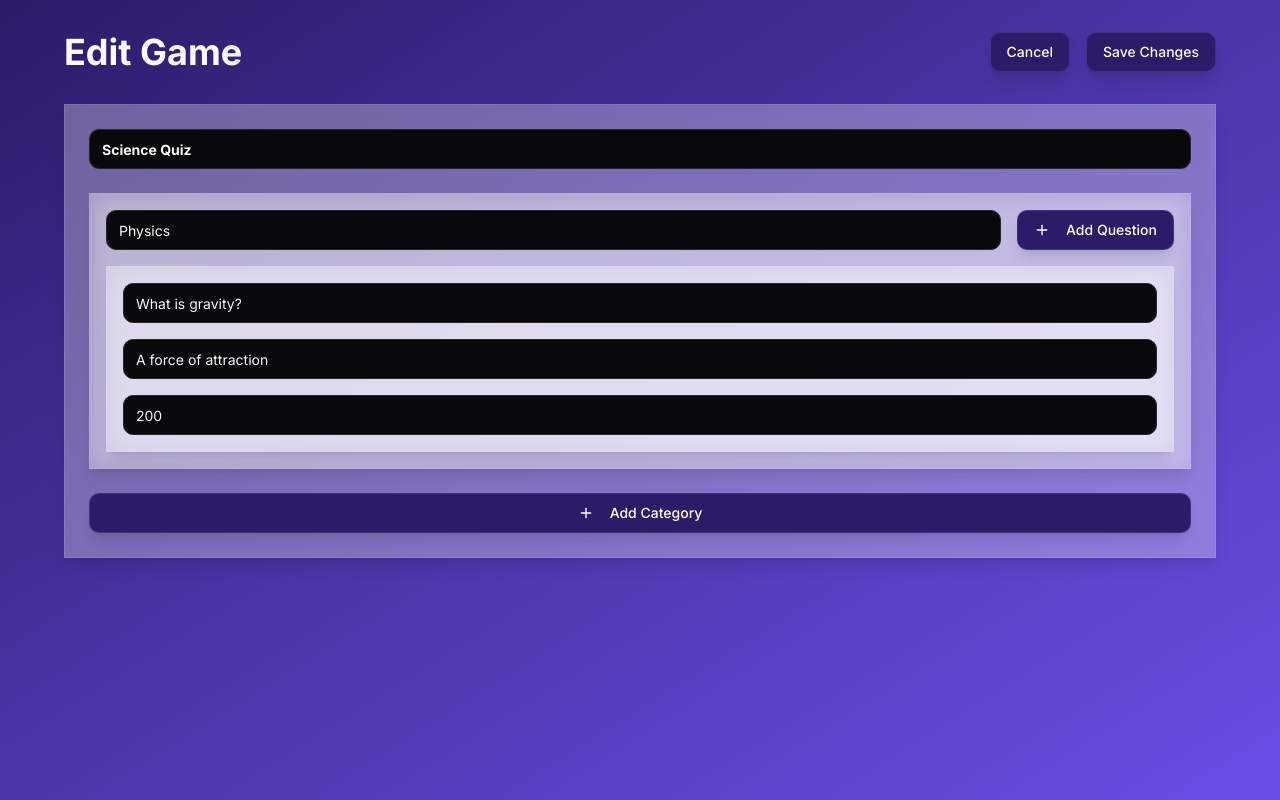
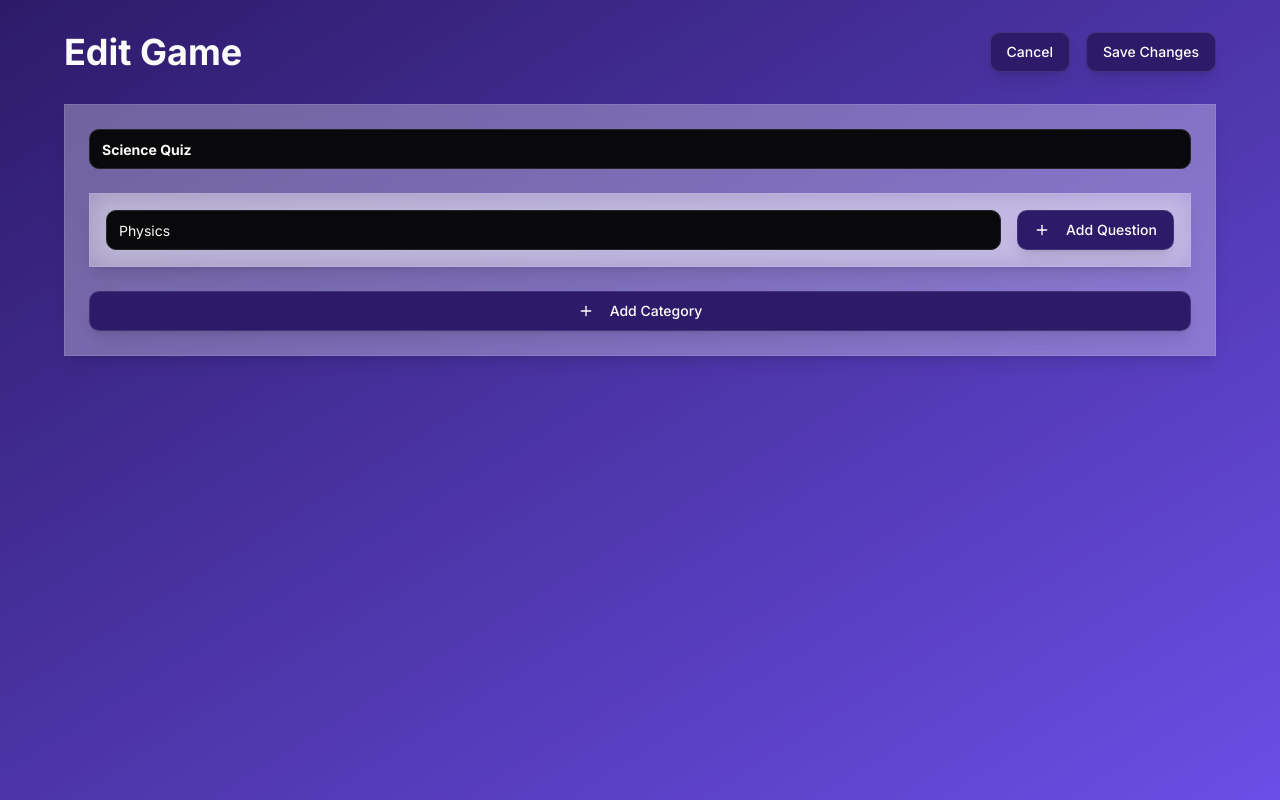
Before and after one commit to wlanhage/jeopardy-game, a React (Vite) app: page /games/1/edit in a window 1280 px wide. Built offline with nearby package versions, Linux system fonts and the light colour scheme.

Commit message:
Fix category box behavior
Updated the category box functionality to minimize upon clicking, hiding the questions and answers within.
[skip gpt_engineer]

```diff
--- a/src/pages/EditGame.tsx
+++ b/src/pages/EditGame.tsx
@@ -2,14 +2,14 @@ import { useState } from "react";
 import { useParams, useNavigate } from "react-router-dom";
 import { Button } from "@/components/ui/button";
 import { Input } from "@/components/ui/input";
-import { Plus, X } from "lucide-react";
+import { Plus } from "lucide-react";
 import { toast } from "sonner";
+import { Collapsible, CollapsibleContent, CollapsibleTrigger } from "@/components/ui/collapsible";
 
 const EditGame = () => {
   const { id } = useParams();
   const navigate = useNavigate();
 
-  // Mock data - replace with actual data fetching
   const [title, setTitle] = useState("Science Quiz");
   const [categories, setCategories] = useState([
     { id: 1, name: "Physics", questions: [
@@ -65,7 +65,6 @@ const EditGame = () => {
   };
 
   const handleSave = () => {
-    // TODO: Implement save functionality
     toast.success("Game updated successfully!");
     navigate("/games");
   };
@@ -101,22 +100,29 @@ const EditGame = () => {
 
           <div className="space-y-6">
             {categories.map((category) => (
-              <div key={category.id} className="glass-card p-4 space-y-4">
-                <div className="flex gap-4">
+              <Collapsible key={category.id} className="glass-card">
+                <CollapsibleTrigger className="w-full">
+                  <div className="flex gap-4 p-4">
                     <Input
                       value={category.name}
                       onChange={(e) => updateCategory(category.id, e.target.value)}
                       placeholder="Category Name"
+                      onClick={(e) => e.stopPropagation()}
                     />
                     <Button
-                    onClick={() => addQuestion(category.id)}
+                      onClick={(e) => {
+                        e.stopPropagation();
+                        addQuestion(category.id);
+                      }}
                       className="glass-card hover:bg-primary/20"
                     >
                       <Plus className="w-4 h-4 mr-2" /> Add Question
                     </Button>
                   </div>
+                </CollapsibleTrigger>
 
-                <div className="space-y-4">
+                <CollapsibleContent>
+                  <div className="space-y-4 p-4">
                     {category.questions.map((question) => (
                       <div key={question.id} className="glass-card p-4 space-y-4">
                         <Input
@@ -138,7 +144,8 @@ const EditGame = () => {
                       </div>
                     ))}
                   </div>
-              </div>
+                </CollapsibleContent>
+              </Collapsible>
             ))}
           </div>
 
```
Lines whose indentation alone changed are shown as unchanged.
